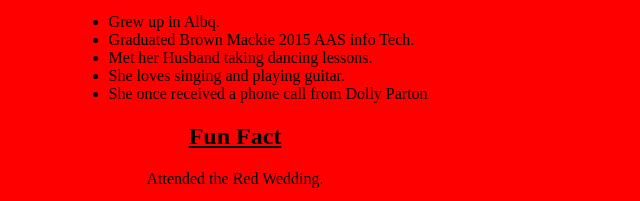
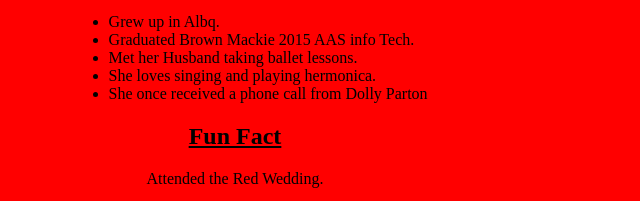
Before and after one commit to PMontignyDavis/about-pamela, a plain HTML site: page index.html in a window 1280 px wide. Shown: the part 393-594 px from the top of the page, 405-1045 px from the left. Drawn offline with Linux system fonts and the light colour scheme.

```diff
--- a/index.html
+++ b/index.html
@@ -11,8 +11,8 @@
 <ul>
 			<li>Grew up in Albq.</li>
 			<li>Graduated Brown Mackie 2015 AAS info Tech.</li>
-			<li>Met her Husband taking dancing lessons.</li>
-			<li>She loves singing and playing guitar.</li>
+			<li>Met her Husband taking ballet lessons.</li>
+			<li>She loves singing and playing hermonica.</li>
 			<li>She once received a phone call from Dolly Parton</li>
 		</ul>
 	</div>
```
